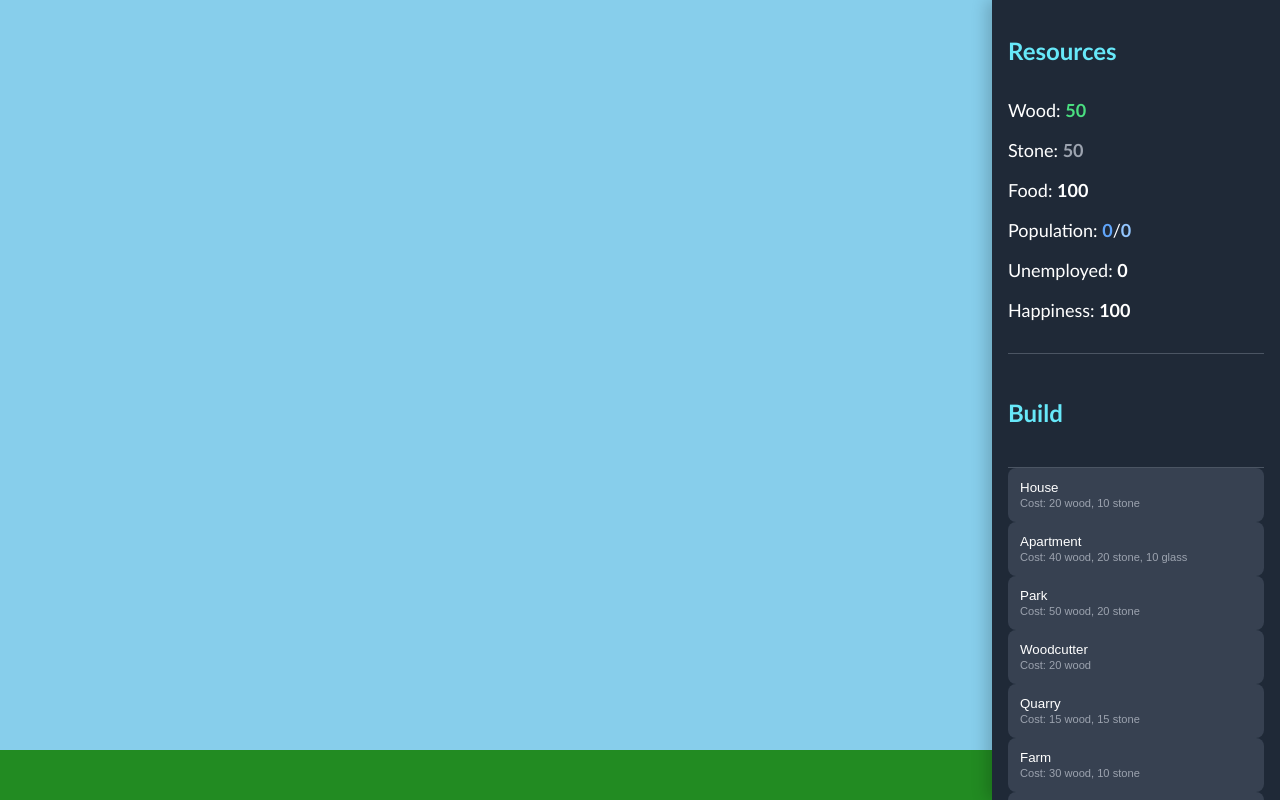
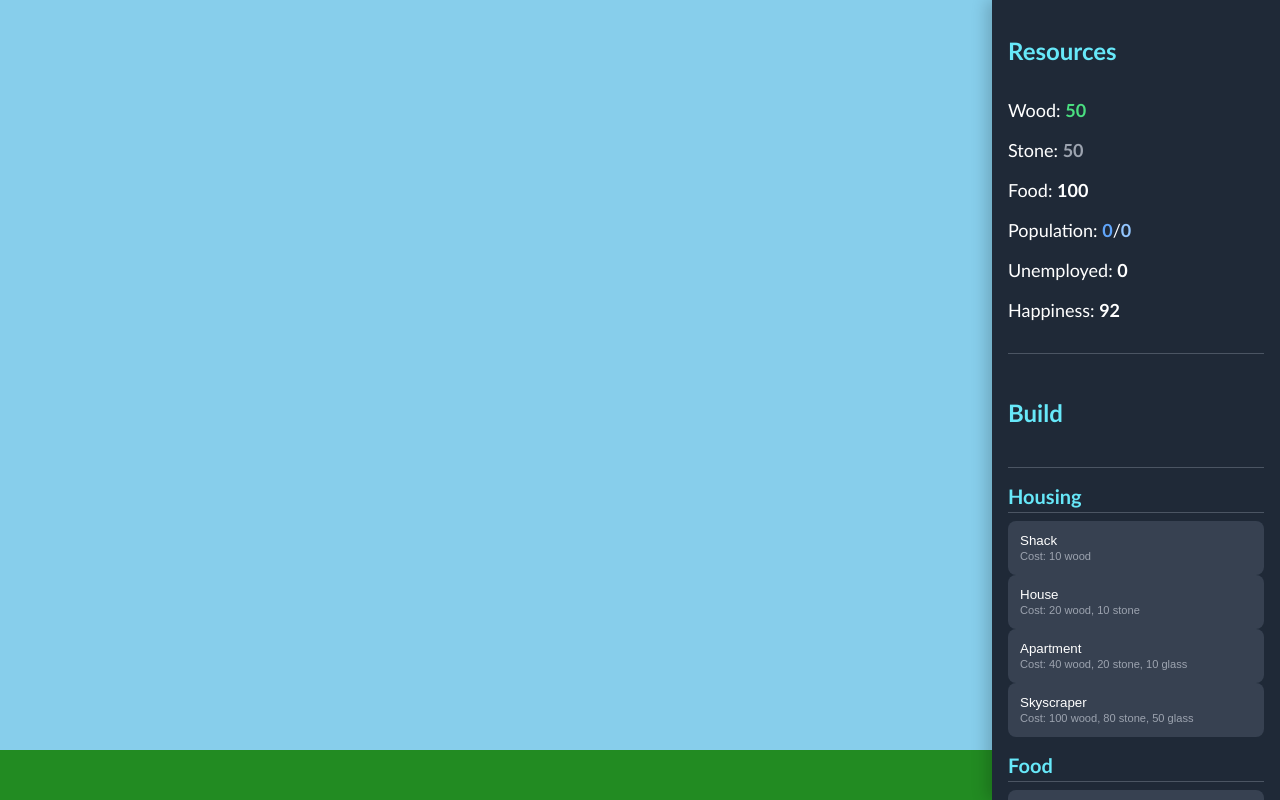
Before and after one commit to dinosaur890123/Humanity-Last-Survival, a plain HTML site: page index.html in a window 1280 px wide. Drawn offline with Linux system fonts and the light colour scheme.

Commit message:
Added more buildings, fixed logic
categories to build menu

```diff
--- a/script.js
+++ b/script.js
@@ -3,9 +3,12 @@ const ctx = canvas.getContext('2d');
 const woodCountElement = document.getElementById('wood-count');
 const stoneCountElement = document.getElementById('stone-count');
 const foodCountElement = document.getElementById('food-count');
+const sandCountElement = document.getElementById('sand-count');
+const glassCountElement = document.getElementById('glass-count');
 const populationCountElement = document.getElementById('population-count');
 const populationCapElement = document.getElementById('population-cap');
 const unemployedWorkersElement = document.getElementById('unemployed-workers-count');
+const happinessElement = document.getElementById('happiness-count');
 const buildMenuElement = document.getElementById('build-menu');
 const messageBoxElement = document.getElementById('message-box');
 
@@ -22,25 +25,30 @@ const gameState = {
         wood: 50,
         stone: 50,
         food: 100,
+        sand: 0,
+        glass: 0,
     },
     buildings: [],
     population: 0,
     unemployedWorkers: 0,
     populationCap: 0,
+    happiness: 100,
     buildMode: null,
     selectedBuilding: null,
 };
 
 const buildingBlueprints = {
-    'house': { name: 'House', cost: {wood: 20, stone: 10}, width: 60, height: 50, color: '#d2b48c', providesCap: 5, imgSrc: 'assets/house.png' },
-    'apartment': { name: 'Apartment', cost: {wood: 40, stone: 20, glass: 10}, width: 70, height: 80, color: '#06b6d4', providesCap: 15, providesHappiness: 2, imgSrc: 'assets/apartment.png' },
-    'park': { name: 'Park', cost: {wood: 50, stone: 20}, width: 50, height: 50, color: '#22c55e', providesHappiness: 5, imgSrc: 'assets/park.png' },
-    'woodcutter': {name: 'Woodcutter', cost: {wood: 20}, width: 70, height: 60, color: '#8b4513', produces: { wood: 0.02 }, workersRequired: 1, imgSrc: 'assets/woodcutter.png'},
-    'quarry': {name: 'Quarry', cost: {wood: 15, stone: 15}, width:80, height: 40, color: '#a9a9a9', produces: { stone: 0.01 }, workersRequired: 2, imgSrc: 'assets/quarry.png'},
-    'farm': {name: 'Farm', cost: {wood: 30, stone: 10}, width: 100, height: 60, color: '#b8860b', produces: { food: 0.03 }, workersRequired: 2, imgSrc: 'assets/farm.png'},
-    'sawmill': {name: 'Sawmill', cost: {wood: 80, stone: 40}, width: 90, height: 70, color: '#800000', produces: { wood: 0.08 }, workersRequired: 3, imgSrc: 'assets/sawmill.png'},
-    'sand_pit': {name: 'Sand Pit', cost: {wood: 25, stone: 10}, width: 80, height: 50, color: '#eab308', produces: { sand: 0.02 }, workersRequired: 2, imgSrc: 'assets/sand_pit.png'},
-    'glassworks': {name: 'Glassworks', cost: {wood: 50, stone: 30}, width: 80, height: 70, color: '#06b6d4', consumes: { sand: 0.02, wood: 0.01 }, produces: { glass: 0.01 }, workersRequired: 3, imgSrc: 'assets/glassworks.png'},
+    'shack': { name: 'Shack', category: 'Housing', cost: {wood: 10}, width: 60, height: 60, color: '#A0522D', providesCap: 2, imgSrc: 'assets/shack.png' },
+    'house': { name: 'House', category: 'Housing', cost: {wood: 20, stone: 10}, width: 60, height: 60, color: '#d2b48c', providesCap: 5, imgSrc: 'assets/house.png' },
+    'apartment': { name: 'Apartment', category: 'Housing', cost: {wood: 40, stone: 20, glass: 10}, width: 60, height: 60, color: '#06b6d4', providesCap: 15, providesHappiness: 2, imgSrc: 'assets/apartment.png' },
+    'skyscraper': { name: 'Skyscraper', category: 'Housing', cost: {wood: 100, stone: 80, glass: 50}, width: 60, height: 60, color: '#4b5563', providesCap: 50, providesHappiness: 5, imgSrc: 'assets/skyscraper.png' },
+    'farm': {name: 'Farm', category: 'Food', cost: {wood: 30, stone: 10}, width: 60, height: 60, color: '#b8860b', produces: { food: 0.03 }, workersRequired: 2, imgSrc: 'assets/farm.png'},
+    'woodcutter': {name: 'Woodcutter', category: 'Resources', cost: {wood: 20}, width: 60, height: 60, color: '#8b4513', produces: { wood: 0.02 }, workersRequired: 1, imgSrc: 'assets/woodcutter.png'},
+    'quarry': {name: 'Quarry', category: 'Resources', cost: {wood: 15, stone: 15}, width: 60, height: 60, color: '#a9a9a9', produces: { stone: 0.01 }, workersRequired: 2, imgSrc: 'assets/quarry.png'},
+    'sand_pit': {name: 'Sand Pit', category: 'Resources', cost: {wood: 25, stone: 10}, width: 60, height: 60, color: '#eab308', produces: { sand: 0.02 }, workersRequired: 2, imgSrc: 'assets/sand_pit.png'},
+    'sawmill': {name: 'Sawmill', category: 'Industry', cost: {wood: 80, stone: 40}, width: 60, height: 60, color: '#800000', produces: { wood: 0.08 }, workersRequired: 3, imgSrc: 'assets/sawmill.png'},
+    'glassworks': {name: 'Glassworks', category: 'Industry', cost: {wood: 50, stone: 30}, width: 60, height: 60, color: '#06b6d4', consumes: { sand: 0.02, wood: 0.01 }, produces: { glass: 0.01 }, workersRequired: 3, imgSrc: 'assets/glassworks.png'},
+    'park': { name: 'Park', category: 'Life', cost: {wood: 50, stone: 20}, width: 60, height: 60, color: '#22c55e', providesHappiness: 5, imgSrc: 'assets/park.png' },
 }
 
 for (const type in buildingBlueprints) {
@@ -48,16 +56,58 @@ for (const type in buildingBlueprints) {
     if (blueprint.imgSrc) {
         blueprint.img = new Image();
         blueprint.img.src = blueprint.imgSrc;
+        blueprint.img.onerror = () => {
+            console.error(`Error loading image for ${type}: ${blueprint.imgSrc}`);
+            blueprint.img.failed = true;
+        };
     }
 }
 
 function update() {
+    let baseHappiness = 50;
+    let happinessFactors = 0;
+    happinessFactors += (gameState.resources.food > 0) ? 20 : -30;
+    happinessFactors -= gameState.unemployedWorkers * 2;
+    for(const building of gameState.buildings) {
+        const blueprint = buildingBlueprints[building.type];
+        if (blueprint.providesHappiness) {
+            happinessFactors += blueprint.providesHappiness;
+        }
+    }
+    let targetHappiness = baseHappiness + happinessFactors;
+    if (targetHappiness > 100) targetHappiness = 100;
+    if (targetHappiness < 0) targetHappiness = 0;
+    gameState.happiness += (targetHappiness - gameState.happiness) * 0.001;
+
+    let happinessModifier = 1;
+    if (gameState.happiness > 70) happinessModifier = 1.1;
+    if (gameState.happiness < 30) happinessModifier = 0.8;
+
     for (const building of gameState.buildings) {
         const blueprint = buildingBlueprints[building.type];
-        if (blueprint.produces && building.workersAssigned > 0) {
+        if (building.workersAssigned > 0) {
+            let canProduce = true;
+            if (blueprint.consumes) {
+                for (const resource in blueprint.consumes) {
+                    if (gameState.resources[resource] < blueprint.consumes[resource]) {
+                        canProduce = false;
+                        break;
+                    }
+                }
+            }
+
+            if (canProduce) {
+                if (blueprint.consumes) {
+                    for (const resource in blueprint.consumes) {
+                        gameState.resources[resource] -= blueprint.consumes[resource];
+                    }
+                }
+                if (blueprint.produces) {
                     for (const resource in blueprint.produces) {
-                const productionRate = blueprint.produces[resource] * building.workersAssigned;
+                        const productionRate = blueprint.produces[resource] * building.workersAssigned * happinessModifier;
                         gameState.resources[resource] += productionRate;
+                    }
+                }
             }
         }
     }
@@ -68,14 +118,13 @@ function update() {
 
         if (gameState.resources.food < 0) {
             gameState.resources.food = 0;
-            showMessage("Your people are starving!", 2000);
         }
     }
 
     let newPopCap = 0;
     for (const building of gameState.buildings) {
-        if (building.type === 'house') {
-            newPopCap += buildingBlueprints.house.providesCap;
+        if (buildingBlueprints[building.type].providesCap) {
+            newPopCap += buildingBlueprints[building.type].providesCap;
         }
     }
     gameState.populationCap = newPopCap;
@@ -84,6 +133,10 @@ function update() {
         gameState.population++;
         gameState.unemployedWorkers++;
     }
+}
+
+function isImageReady(blueprint) {
+    return blueprint.img && blueprint.img.complete && !blueprint.img.failed && blueprint.img.naturalWidth !== 0;
 }
 
 function draw() {
@@ -100,7 +153,7 @@ function draw() {
             ctx.strokeRect(building.x - 2, building.y - 2, building.width + 4, building.height + 4);
         }
 
-        if (blueprint.img && blueprint.img.complete) {
+        if (isImageReady(blueprint)) {
             if (blueprint.workersRequired > 0 && building.workersAssigned === 0) {
                 ctx.globalAlpha = 0.5;
             }
@@ -123,7 +176,7 @@ function draw() {
     if (gameState.buildMode && mousePos.x !== null) {
         const blueprint = buildingBlueprints[gameState.buildMode];
         ctx.globalAlpha = 0.5;
-        if (blueprint.img && blueprint.img.complete) {
+        if (isImageReady(blueprint)) {
             ctx.drawImage(blueprint.img, mousePos.x - blueprint.width / 2, mousePos.y - blueprint.height, blueprint.width, blueprint.height);
         } else {
             ctx.fillStyle = blueprint.color;
@@ -132,14 +185,19 @@ function draw() {
         ctx.globalAlpha = 1.0;
     }
 
-    woodCountElement.textContent = Math.floor(gameState.resources.wood);
-    stoneCountElement.textContent = Math.floor(gameState.resources.stone);
-    foodCountElement.textContent = Math.floor(gameState.resources.food);
-    populationCountElement.textContent = gameState.population;
-    populationCapElement.textContent = gameState.populationCap;
+    if (woodCountElement) woodCountElement.textContent = Math.floor(gameState.resources.wood);
+    if (stoneCountElement) stoneCountElement.textContent = Math.floor(gameState.resources.stone);
+    if (foodCountElement) foodCountElement.textContent = Math.floor(gameState.resources.food);
+    if (sandCountElement) sandCountElement.textContent = Math.floor(gameState.resources.sand);
+    if (glassCountElement) glassCountElement.textContent = Math.floor(gameState.resources.glass);
+    if (populationCountElement) populationCountElement.textContent = gameState.population;
+    if (populationCapElement) populationCapElement.textContent = gameState.populationCap;
 
     if (unemployedWorkersElement) {
         unemployedWorkersElement.textContent = gameState.unemployedWorkers;
+    }
+    if (happinessElement) {
+        happinessElement.textContent = Math.floor(gameState.happiness);
     }
 }
 
@@ -216,7 +274,7 @@ function getBuildingAt(x, y) {
 
 function showInspector(building) {
     const blueprint = buildingBlueprints[building.type];
-    if (!blueprint.workersRequired) {
+    if (!blueprint.workersRequired && !blueprint.providesHappiness) {
         hideInspector();
         return;
     }
@@ -225,7 +283,12 @@ function showInspector(building) {
     inspectorPanel.classList.remove('hidden');
     inspectorName.textContent = blueprint.name;
 
+    if (blueprint.workersRequired) {
+        document.getElementById('inspector-workers').style.display = 'flex';
         updateInspectorUI();
+    } else {
+        document.getElementById('inspector-workers').style.display = 'none';
+    }
 }
 
 function updateInspectorUI() {
@@ -269,7 +332,7 @@ canvas.addEventListener('contextmenu', (e) => {
     if (gameState.buildMode) {
         gameState.buildMode = null;
         canvas.classList.remove('build-cursor');
-        showMessage('Build cancelled.', 1500);
+        showMessage('Build has been cancelled.', 1500);
     }
 });
 
@@ -287,23 +350,52 @@ function init() {
     canvas.width = mainRect.width;
     canvas.height = mainRect.height;
 
+    buildMenuElement.innerHTML = '';
+    const categories = {};
+
     for (const type in buildingBlueprints) {
         const blueprint = buildingBlueprints[type];
+        if (!categories[blueprint.category]) {
+            categories[blueprint.category] = [];
+        }
+        categories[blueprint.category].push({type, ...blueprint});
+    }
+
+    const categoryOrder = ['Housing', 'Food', 'Resources', 'Industry', 'Life'];
+
+    for (const categoryName of categoryOrder) {
+        if (!categories[categoryName]) continue;
+
+        const header = document.createElement('h2');
+        header.textContent = categoryName;
+        header.className = 'build-category-header';
+        buildMenuElement.appendChild(header);
+
+        for (const building of categories[categoryName]) {
             const button = document.createElement('button');
-
-        let costString = Object.entries(blueprint.cost)
+            let costString = Object.entries(building.cost)
                 .map(([res, val]) => `${val} ${res}`)
                 .join(', ');
+            let infoParts = ['Cost: ${costString}'];
+            if (building.providesCap) {
+                infoParts.push('Capacity: ${building.providesCap}');
+            }
+            if (building.providesHappiness) {
+                infoParts.push('Happiness: +{building.providesHappiness}');
+            }
+            let additionalInfo = infoParts.join(' | ');
 
-        button.innerHTML = `${blueprint.name} <br><small>Cost: ${costString}</small>`;
+            button.innerHTML = `${building.name} <br><small>Cost: ${costString}</small>`;
 
             button.addEventListener('click', () => {
-            gameState.buildMode = type;
+                gameState.buildMode = building.type;
                 canvas.classList.add('build-cursor');
                 hideInspector();
             });
             buildMenuElement.appendChild(button);
         }
+    }
+
     requestAnimationFrame(gameLoop);
 }
 
--- a/style.css
+++ b/style.css
@@ -50,6 +50,15 @@ hr {
     border-top: 1px solid #4b5563;
     margin: 1.5rem 0;
     flex-direction: column;
+}
+.build-category-header {
+    font-size: 1.25rem;
+    font-weight: 700;
+    margin-top: 1rem;
+    color: #67e8f9;
+    margin-bottom: 0.5rem;
+    padding-bottom: 0.25rem;
+    border-bottom: 1px solid #4b5563;
 }
 #build-menu button {
     width: 100%;
```
Lines whose indentation alone changed are shown as unchanged.
